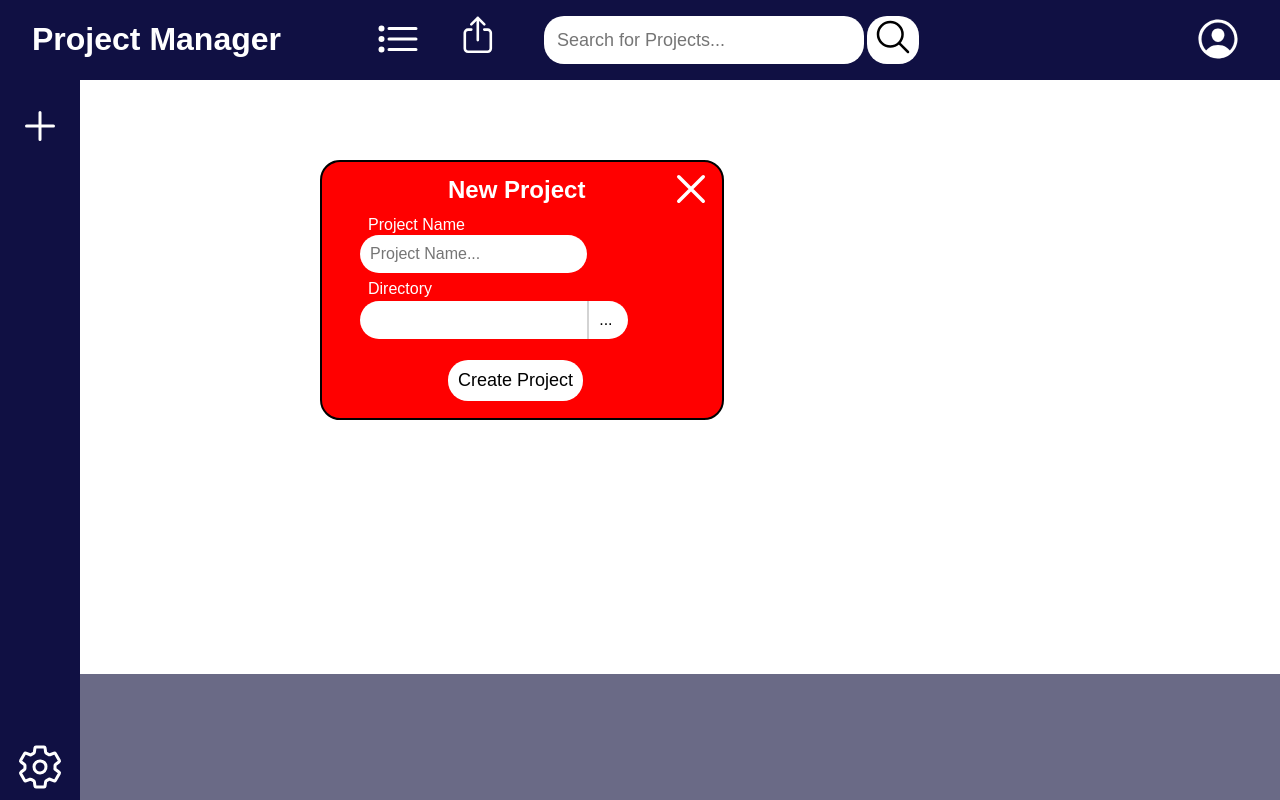
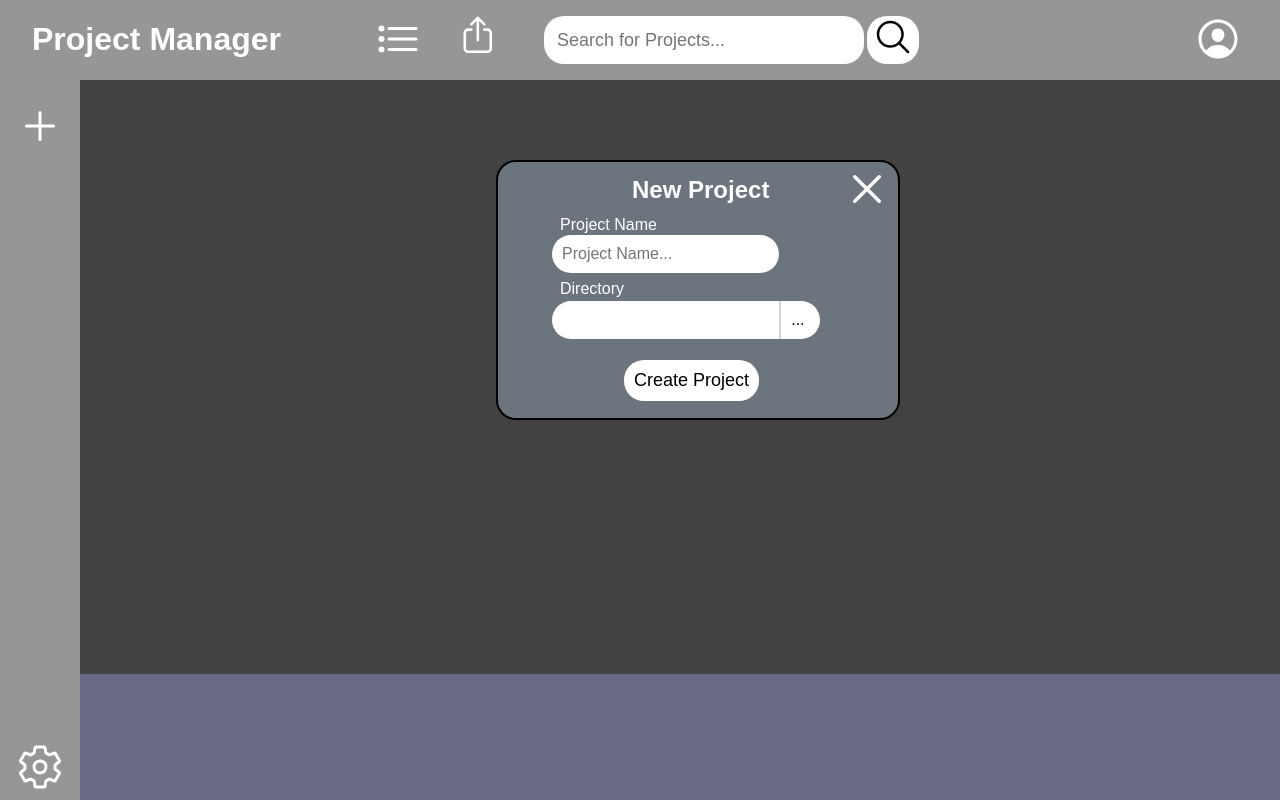
Before and after one commit to Lum1n0sity/Project-Manager, an Electron app: page renderer/index.html in a window 1280 px wide. Both pictures are taken after a click on the button 39 px from the left and 125 px from the top of the page. Drawn offline with nearby package versions, Linux system fonts and the light colour scheme.

Commit message:
Create Project UI Done - State-02_08_2023

```diff
--- a/renderer/create_new.js
+++ b/renderer/create_new.js
@@ -0,0 +1,40 @@
+document.addEventListener('DOMContentLoaded', function () {
+    const getDirectoryButton = document.getElementById('select_dir_btn');
+    const displayDirectory = document.getElementById('display_dir_input');
+
+    const close_btn = document.getElementById('new_prj_close');
+    const open_btn = document.getElementById('new_Project');
+    const container = document.getElementById('new_container');
+    let isNewPrjWinOpen = false;
+
+    getDirectoryButton.addEventListener('click', function () {
+        getDirectory();
+    });
+
+    async function getDirectory()
+    {
+        const dirHandle = await window.showDirectoryPicker();
+        updateInputValues(dirHandle);
+    }
+
+    function updateInputValues(dirHandle)
+    {
+        displayDirectory.value = dirHandle.name;
+    }
+
+    open_btn.addEventListener('click', function () {
+        if (!isNewPrjWinOpen)
+        {
+            container.style.display = 'block';
+            isNewPrjWinOpen = true;
+        }
+    });
+
+    close_btn.addEventListener('click', function () {
+        if (isNewPrjWinOpen)
+        {
+            container.style.display = 'none';
+            isNewPrjWinOpen = false;
+        }
+    });
+});
--- a/renderer/index.css
+++ b/renderer/index.css
@@ -11,7 +11,7 @@ body {
 }
 
 header {
-    background-color: #101043;
+    background-color: #969696;
     width: 100%;
     height: 5rem;
     position: fixed;
@@ -153,7 +153,7 @@ header {
 #side_bar {
     width: 5rem;
     height: 100rem;
-    background-color: #101043;
+    background-color: #969696;
     position: fixed;
     left: 0rem;
     top: 0rem;
@@ -200,7 +200,7 @@ header {
 }
 
 #projcect_list {
-    background-color: white;
+    background-color: #424242 ;
     z-index: 2;
     height: 37.1rem;
     width: 80.4rem;
@@ -210,7 +210,7 @@ header {
 }
 
 #login_container {
-    background-color: #272764;
+    background-color: #6C757D;
     backdrop-filter: blur(90px);
     width: 20rem;
     height: 30rem;
@@ -360,14 +360,14 @@ header {
     right: 31.1rem;
     color: white;
     cursor: pointer;
-    display: block;
+    display: none;
     z-index: 10;
     width: 70px;
     height: 70px;
 }
 
 #create_acc_container {
-    background-color: #272764;
+    background-color: #6C757D ;
     backdrop-filter: blur(90px);
     width: 20rem;
     height: 30rem;
@@ -539,7 +539,6 @@ header {
     top: 7rem;
     right: 31.1rem;
     cursor: pointer;
-    display: block;
     z-index: 4;
     color: white;
     width: 70px;
@@ -548,29 +547,30 @@ header {
 }
 
 #new_container {
-    background-color: red;
+    background-color: #6C757D ;
     z-index: 4;
     width: 25rem;
     height: 16rem;
     position: fixed;
     top: 10rem;
-    left: 20rem;
+    left: 31rem;
     border: solid 2px black;
     border-radius: 20px;
+    display: none;
 }
 
 #new_prj_title {
     font-size: x-large;
     position: fixed;
     top: 9.5rem;
-    left: 28rem;
+    left: 39.5rem;
 }
 
 #new_prj_prjname_p {
     font-size: 1rem;
     position: fixed;
     top: 12.5rem;
-    left: 23rem;
+    left: 35rem;
 }
 
 #new_prj_prjname_in {
@@ -581,14 +581,14 @@ header {
     padding: 10px;
     position: fixed;
     top: 14.7rem;
-    left: 22.5rem;
+    left: 34.5rem;
 }
 
 #new_prj_prjdir_p {
     font-size: 1rem;
     position: fixed;
     top: 16.5rem;
-    left: 23rem;
+    left: 35rem;
 }
 
 #display_dir_input {
@@ -598,7 +598,7 @@ header {
     padding: 10px;
     position: fixed;
     top: 18.8rem;
-    left: 22.5rem;
+    left: 34.5rem;
     border-bottom-left-radius: 20px;
     border-top-left-radius: 20px;
 }
@@ -617,7 +617,7 @@ header {
     padding-right: 15px;
     position: fixed;
     top: 18.8rem;
-    left: 36.7rem;
+    left: 48.7rem;
     cursor: pointer;
 }
 
@@ -629,7 +629,7 @@ header {
     font-size: large;
     position: fixed;
     top: 22.5rem;
-    left: 28rem;
+    left: 39rem;
     cursor: pointer;
 }
 
@@ -640,7 +640,7 @@ header {
     font-size: 3.5rem;
     position: fixed;
     top: 10rem;
-    left: 41rem;
+    left: 52rem;
     cursor: pointer;
     z-index: 4;
     color: white;
```
